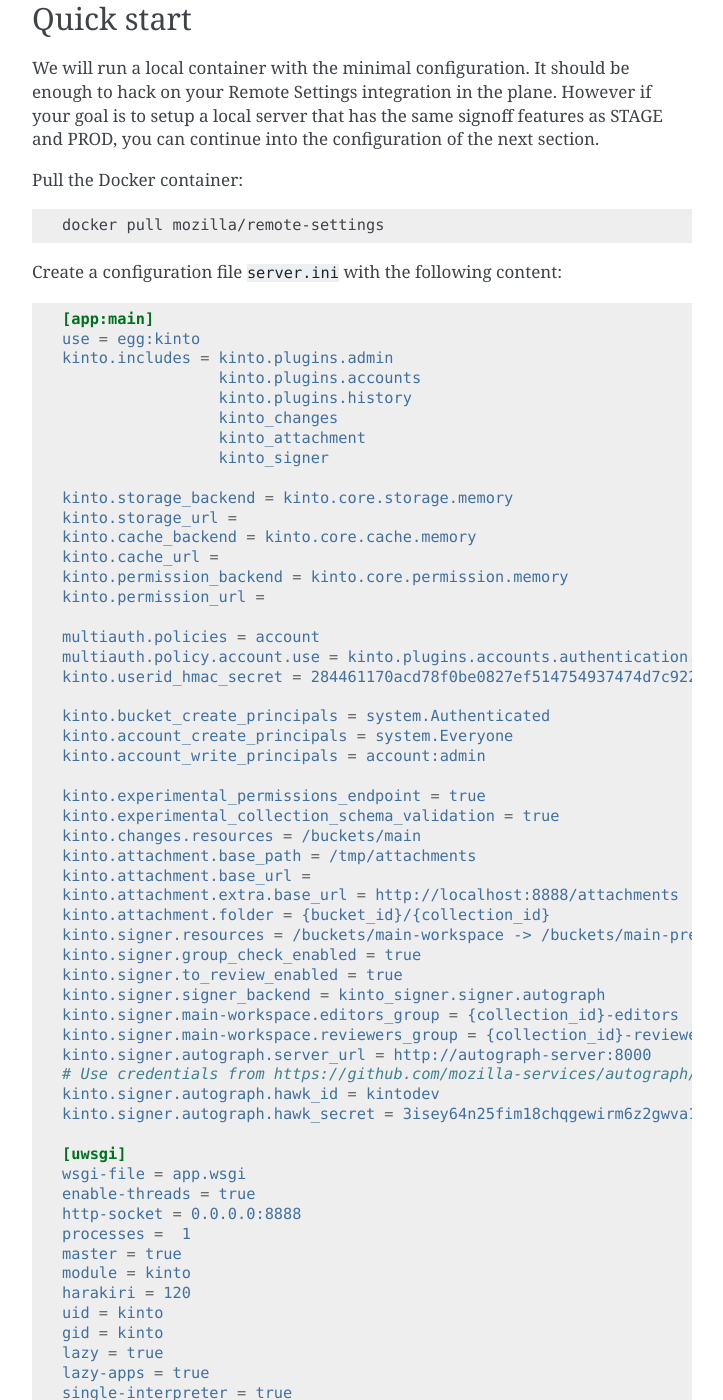
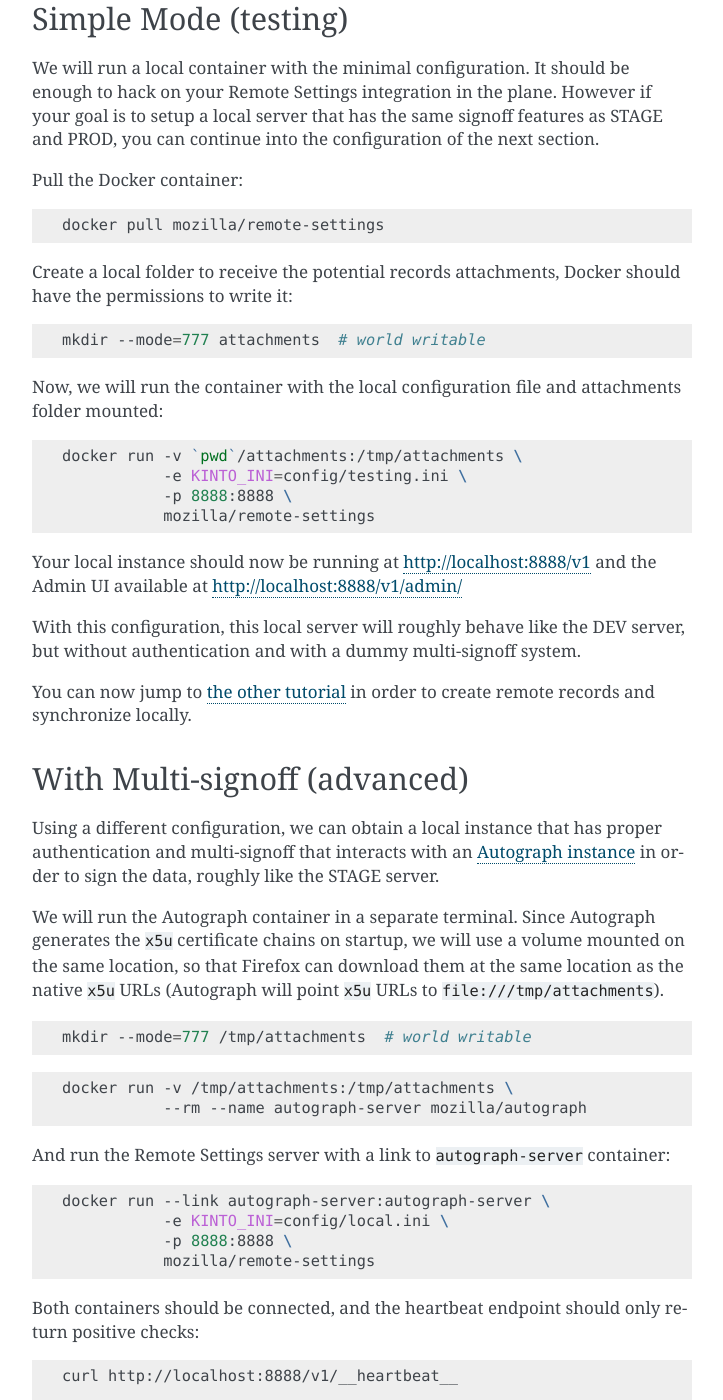
Before and after one commit to mozilla/remote-settings, a Sphinx documentation site: the page built from docs/tutorial-local-server.rst, in a window 1280 px wide and 1400 px high, scrolled down 651 px. Shown: the whole window, without its empty margins (388-1111 px from the left). Built offline with Sphinx 7.4.7, drawn with Linux system fonts in a browser that asks for light colours; some of the changed text lies outside the part shown.

Commit message:
Ship default configuration (fixes #151) (#154)
* Generate an ECDSA key pair in container (ease local run)

* Ship config for testing purposes (permissionless)

* Ship the config file to obtain a proper local instance

* Update CHANGELOG

* Do not enable account if authent is disabled

* Bind socket on file for uwsgi

* Remove group names from config

* Add other buckets to container resources

* Add precision for Autograph x5u

* Set KINTO_INI env var in container

* Update CHANGELOG

* Add a make start directive and update docs

* Use 'example.ini' by default

```diff
--- a/CHANGELOG.rst
+++ b/CHANGELOG.rst
@@ -16,6 +16,7 @@
   container. Instead of adding the source code to the ``PYTHONPATH``, we ``pip install`` it.
 - Group names for editors and reviewers are now always ``{collection_id}-editors`` and
   ``{collection_id}-reviewers`` (fixes #149)
+- The container loads the ``.ini`` file from ``config./example.ini`` instead of ``/etc/kinto.ini`` by default.
 
 **New Features**
 
@@ -24,6 +25,9 @@
   This is useful for testing or when using disposable containers.
 - Read settings from environment variables (eg. ``KINTO_SIGNER_RESOURCES="..."``)
 - Default value for ``kinto.signer.resources`` is now ``/buckets/main-workspace -> /buckets/main-preview -> /buckets/main``
+- Now ship default configuration files to run a local instance of Remote Settings out of the box (see the *Setup a Local Server* tutorial)
+- The container can now run by just setting the ``KINTO_INI`` environment variable ``docker run -e KINTO_INI=config/testing.ini mozilla/remote-settings``
+- The container now runs without custom configuration with ``docker run mozilla/remote-settings``
 
 **Bug Fixes**
 
--- a/docs/tutorial-local-server.rst
+++ b/docs/tutorial-local-server.rst
@@ -26,8 +26,8 @@
 We will use Docker for the sake of simplicity, but you may find more convenient to `install the Python package for example <http://kinto.readthedocs.io/en/stable/tutorials/install.html#using-the-python-package>`_.
 
 
-Quick start
------------
+Simple Mode (testing)
+---------------------
 
 We will run a local container with the minimal configuration. It should be enough to hack on your Remote Settings integration in the plane.
 However if your goal is to setup a local server that has the same signoff features as STAGE and PROD, you can continue into the configuration of the next section.
@@ -37,96 +37,6 @@
 .. code-block:: bash
 
     docker pull mozilla/remote-settings
-
-Create a configuration file ``server.ini`` with the following content:
-
-.. code-block:: ini
-
-    [app:main]
-    use = egg:kinto
-    kinto.includes = kinto.plugins.admin
-                     kinto.plugins.accounts
-                     kinto.plugins.history
-                     kinto_changes
-                     kinto_attachment
-                     kinto_signer
-
-    kinto.storage_backend = kinto.core.storage.memory
-    kinto.storage_url =
-    kinto.cache_backend = kinto.core.cache.memory
-    kinto.cache_url =
-    kinto.permission_backend = kinto.core.permission.memory
-    kinto.permission_url =
-
-    multiauth.policies = account
-    multiauth.policy.account.use = kinto.plugins.accounts.authentication.AccountsAuthenticationPolicy
-    kinto.userid_hmac_secret = 284461170acd78f0be0827ef514754937474d7c922191e4f78be5c1d232b38c4
-
-    kinto.bucket_create_principals = system.Authenticated
-    kinto.account_create_principals = system.Everyone
-    kinto.account_write_principals = account:admin
-
-    kinto.experimental_permissions_endpoint = true
-    kinto.experimental_collection_schema_validation = true
-    kinto.changes.resources = /buckets/main
-    kinto.attachment.base_path = /tmp/attachments
-    kinto.attachment.base_url =
-    kinto.attachment.extra.base_url = http://localhost:8888/attachments
-    kinto.attachment.folder = {bucket_id}/{collection_id}
-    kinto.signer.resources = /buckets/main-workspace -> /buckets/main-preview -> /buckets/main
-    kinto.signer.group_check_enabled = true
-    kinto.signer.to_review_enabled = true
-    kinto.signer.signer_backend = kinto_signer.signer.autograph
-    kinto.signer.main-workspace.editors_group = {collection_id}-editors
-    kinto.signer.main-workspace.reviewers_group = {collection_id}-reviewers
-    kinto.signer.autograph.server_url = http://autograph-server:8000
-    # Use credentials from https://github.com/mozilla-services/autograph/blob/5b4a473/autograph.yaml
-    kinto.signer.autograph.hawk_id = kintodev
-    kinto.signer.autograph.hawk_secret = 3isey64n25fim18chqgewirm6z2gwva1mas0eu71e9jtisdwv6bd
-
-    [uwsgi]
-    wsgi-file = app.wsgi
-    enable-threads = true
-    http-socket = 0.0.0.0:8888
-    processes =  1
-    master = true
-    module = kinto
-    harakiri = 120
-    uid = kinto
-    gid = kinto
-    lazy = true
-    lazy-apps = true
-    single-interpreter = true
-    buffer-size = 65535
-    post-buffering = 65535
-    static-map = /attachments=/tmp/attachments
-
-    [loggers]
-    keys = root, kinto
-
-    [handlers]
-    keys = console
-
-    [formatters]
-    keys = color
-
-    [logger_root]
-    level = INFO
-    handlers = console
-
-    [logger_kinto]
-    level = DEBUG
-    handlers = console
-    qualname = kinto
-
-    [handler_console]
-    class = StreamHandler
-    args = (sys.stderr,)
-    level = NOTSET
-    formatter = color
-
-    [formatter_color]
-    class = logging_color_formatter.ColorFormatter
 
 Create a local folder to receive the potential records attachments, Docker should have the permissions to write it:
 
@@ -138,78 +48,40 @@
 
 .. code-block:: bash
 
-    docker run -v `pwd`/server.ini:/etc/kinto.ini \
-               -v `pwd`/attachments:/tmp/attachments \
-               -e KINTO_INI=/etc/kinto.ini \
+    docker run -v `pwd`/attachments:/tmp/attachments \
+               -e KINTO_INI=config/testing.ini \
                -p 8888:8888 \
                mozilla/remote-settings
 
 Your local instance should now be running at http://localhost:8888/v1 and the Admin UI available at http://localhost:8888/v1/admin/
 
+With this configuration, this local server will roughly behave like the DEV server, but without authentication and with a dummy multi-signoff system.
 
-Create basic objects
-''''''''''''''''''''
+You can now jump to :ref:`the other tutorial <tutorial-dev-server>` in order to create remote records and synchronize locally.
 
-Let's create an ``admin`` user:
+
+With Multi-signoff (advanced)
+-----------------------------
+
+Using a different configuration, we can obtain a local instance that has proper authentication and multi-signoff that interacts with an `Autograph instance <https://github.com/mozilla-services/autograph/>`_ in order to sign the data, roughly like the STAGE server.
+
+We will run the Autograph container in a separate terminal. Since Autograph generates the ``x5u`` certificate chains on startup, we will use a volume mounted on the same location, so that Firefox can download them at the same location as the native ``x5u`` URLs (Autograph will point ``x5u`` URLs to ``file:///tmp/attachments``).
 
 .. code-block:: bash
 
-    SERVER=http://localhost:8888/v1
-
-    curl -X PUT ${SERVER}/accounts/admin \
-         -d '{"data": {"password": "s3cr3t"}}' \
-         -H 'Content-Type:application/json'
-
-And a ``main`` bucket, that is publicly readable and where authenticated users can create collections:
+    mkdir --mode=777 /tmp/attachments  # world writable
 
 .. code-block:: bash
 
-    BASIC_AUTH=admin:s3cr3t
-
-    curl -X PUT ${SERVER}/buckets/main \
-         -d '{"permissions": {"read": ["system.Everyone"], "collection:create": ["system.Authenticated"]}}' \
-         -H 'Content-Type:application/json' \
-         -u $BASIC_AUTH
-
-Now your local server will roughly behave like the dev server, you can jump to :ref:`the other tutorial <tutorial-dev-server>` in order to create remote records and synchronize locally.
-
-
-Configure multi-signoff
------------------------
-
-In this section, we will have a local setup that enables multi-signoff and interacts with an `Autograph instance <https://github.com/mozilla-services/autograph/>`_ in order to sign the data.
-
-First, run the Autograph container in a separate terminal:
-
-.. code-block:: bash
-
-    docker run --rm --name autograph-server mozilla/autograph
-
-Autograph generates the ``x5u`` certificate chains on startup. In order to have them available to download from Firefox, let's copy them out of the container.
-
-First, look up the certificate filename using ``ls`` from within the container:
-
-.. code-block:: bash
-
-    docker exec -i -t autograph-server '/bin/sh'
-    $ ls /tmp/autograph/chains/remotesettingsdev/
-    remote-settings.content-signature.mozilla.org-20190503.chain
-    $ ^C
-
-Then, copy the file from the container into the host:
-
-.. code-block:: bash
-
-    mkdir -p /tmp/autograph/chains/remotesettingsdev/
-    docker cp autograph-server:/tmp/autograph/chains/remotesettingsdev/remote-settings.content-signature.mozilla.org-20190503.chain /tmp/autograph/chains/remotesettingsdev/
+    docker run -v /tmp/attachments:/tmp/attachments \
+               --rm --name autograph-server mozilla/autograph
 
 And run the Remote Settings server with a link to ``autograph-server`` container:
 
 .. code-block:: bash
 
-    docker run -v `pwd`/server.ini:/etc/kinto.ini \
-               --link autograph-server:autograph-server \
-               -e KINTO_INI=/etc/kinto.ini \
+    docker run --link autograph-server:autograph-server \
+               -e KINTO_INI=config/local.ini \
                -p 8888:8888 \
                mozilla/remote-settings
 
@@ -221,9 +93,7 @@
 
     {"attachments":true, "cache":true, "permission":true, "signer": true, "storage":true}
 
-In the previous section we were using the ``main`` bucket directly, but in this setup, we will create the collections in the ``main-workspace`` bucket. Data will be automatically copied to the ``main-preview`` and ``main`` when requesting review and approving changes during the multi-signoff workflow.
-
-We'll use the same ``admin`` user:
+Unlike with *Simple Mode*, we'll need an ``admin`` user:
 
 .. code-block:: bash
 
@@ -231,30 +101,9 @@
          -d '{"data": {"password": "s3cr3t"}}' \
          -H 'Content-Type:application/json'
 
-The ``main-workspace`` bucket allows any authenticated user to create collections (like on STAGE):
+.. note::
 
-.. code-block:: bash
-
-    BASIC_AUTH=admin:s3cr3t
-
-    curl -X PUT ${SERVER}/buckets/main-workspace \
-         -d '{"permissions": {"collection:create": ["system.Authenticated"], "group:create": ["system.Authenticated"]}}' \
-         -H 'Content-Type:application/json' \
-         -u $BASIC_AUTH
-
-The ``main-preview`` and ``main`` buckets are (re)initialized with read-only permissions:
-
-.. code-block:: bash
-
-    curl -X PUT ${SERVER}/buckets/main-preview \
-         -d '{"permissions": {"read": ["system.Everyone"]}}' \
-         -H 'Content-Type:application/json' \
-         -u $BASIC_AUTH
-
-    curl -X PUT ${SERVER}/buckets/main \
-         -d '{"permissions": {"read": ["system.Everyone"]}}' \
-         -H 'Content-Type:application/json' \
-         -u $BASIC_AUTH
+    Another option is to clone the `mozilla/remote-settings <https://github.com/mozilla/remote-settings>`_ repository and run ``make start``
 
 
 Prepare the client
```
Also changed, not shown: README.rst (+15 -3 lines), 9 other files.
